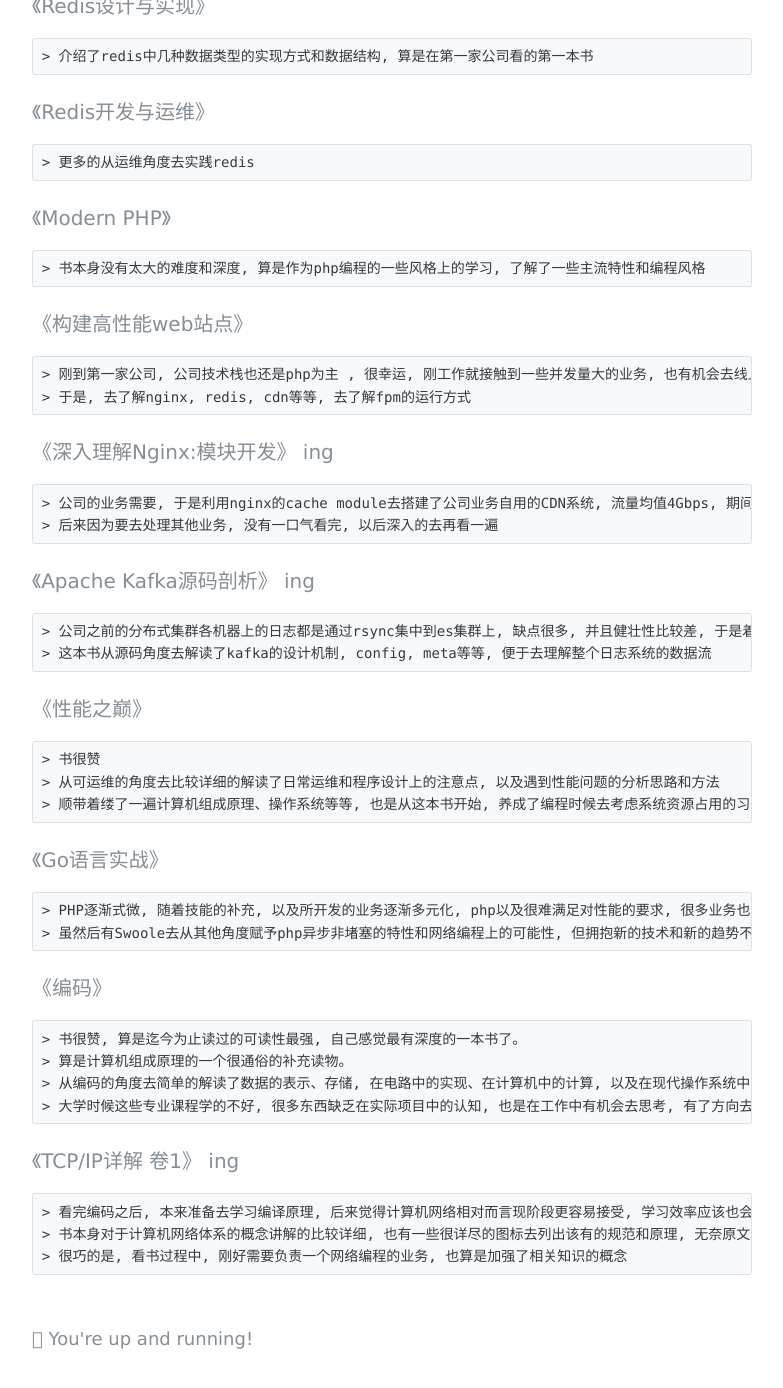
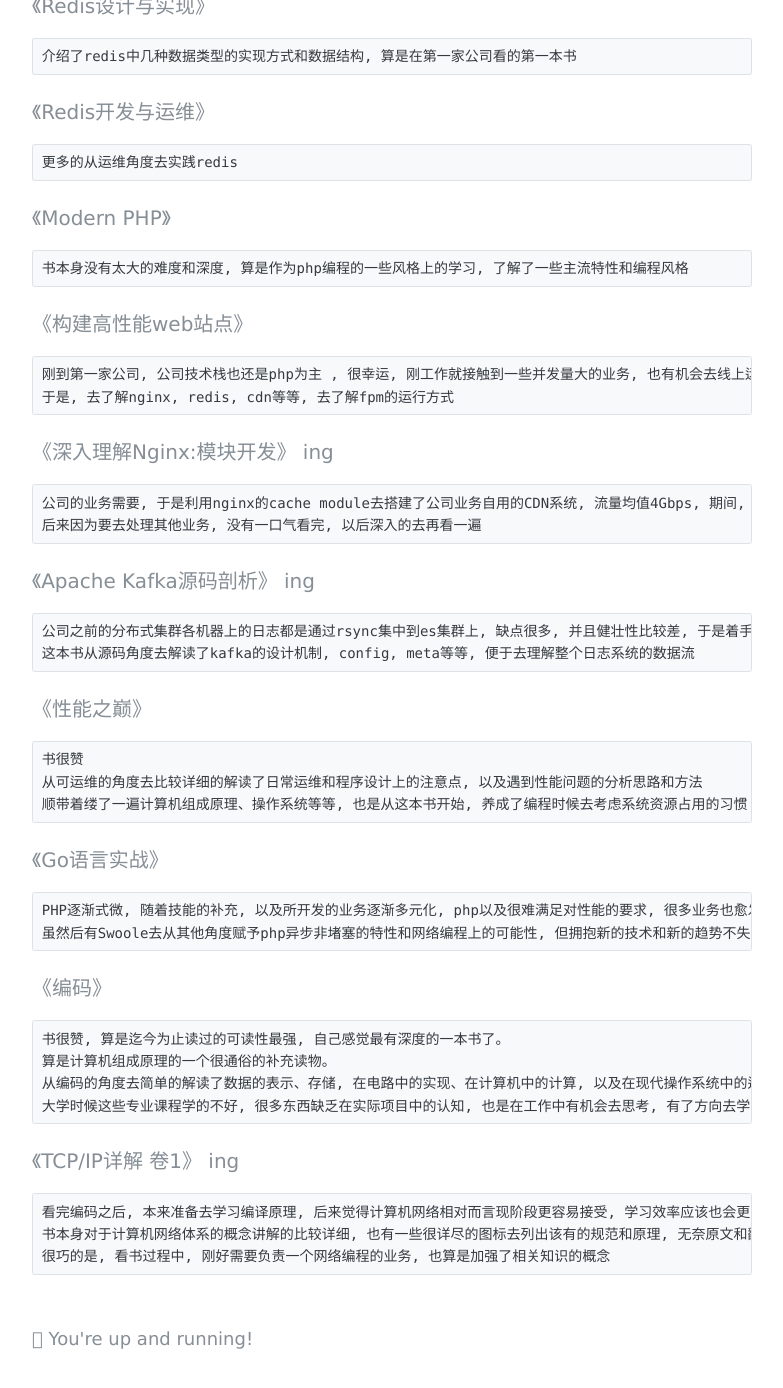
Before and after one commit to jiajun-artist/jiajun-artist.github.io, a Jekyll site: the page built from _posts/2018-03-18-reading.md, in a window 1280 px wide and 1400 px high, scrolled down 405 px. Shown: the top 1388 px of the window, without its empty margins (248-1031 px from the left). Built offline with Jekyll 4.4.1, drawn with Linux system fonts in a browser that asks for light colours.

Commit message:
add blog

```diff
--- a/_posts/2018-03-18-reading.md
+++ b/_posts/2018-03-18-reading.md
@@ -11,44 +11,44 @@ comments: true
 
 
 #### 《Redis设计与实现》
-    > 介绍了redis中几种数据类型的实现方式和数据结构, 算是在第一家公司看的第一本书
+    介绍了redis中几种数据类型的实现方式和数据结构, 算是在第一家公司看的第一本书
 
 #### 《Redis开发与运维》
-    > 更多的从运维角度去实践redis
+    更多的从运维角度去实践redis
 
 #### 《Modern PHP》
-    > 书本身没有太大的难度和深度, 算是作为php编程的一些风格上的学习, 了解了一些主流特性和编程风格
+    书本身没有太大的难度和深度, 算是作为php编程的一些风格上的学习, 了解了一些主流特性和编程风格
 
 #### 《构建高性能web站点》
-    > 刚到第一家公司, 公司技术栈也还是php为主 , 很幸运, 刚工作就接触到一些并发量大的业务, 也有机会去线上运维, 第一次听说并发, 也打开了学习的大门
-    > 于是, 去了解nginx, redis, cdn等等, 去了解fpm的运行方式
+    刚到第一家公司, 公司技术栈也还是php为主 , 很幸运, 刚工作就接触到一些并发量大的业务, 也有机会去线上运维, 第一次听说并发, 也打开了学习的大门
+    于是, 去了解nginx, redis, cdn等等, 去了解fpm的运行方式
 
 #### 《深入理解Nginx:模块开发》 ing
-    > 公司的业务需要, 于是利用nginx的cache module去搭建了公司业务自用的CDN系统, 流量均值4Gbps, 期间, 大概了解了nginx的设计模式, 处理请求的大致步骤和逻辑等等
-    > 后来因为要去处理其他业务, 没有一口气看完, 以后深入的去再看一遍
+    公司的业务需要, 于是利用nginx的cache module去搭建了公司业务自用的CDN系统, 流量均值4Gbps, 期间, 大概了解了nginx的设计模式, 处理请求的大致步骤和逻辑等等
+    后来因为要去处理其他业务, 没有一口气看完, 以后深入的去再看一遍
 
 #### 《Apache Kafka源码剖析》 ing
-    > 公司之前的分布式集群各机器上的日志都是通过rsync集中到es集群上, 缺点很多, 并且健壮性比较差, 于是着手搭建了ZK+KAFKA的日志消息队列
-    > 这本书从源码角度去解读了kafka的设计机制, config, meta等等, 便于去理解整个日志系统的数据流
+    公司之前的分布式集群各机器上的日志都是通过rsync集中到es集群上, 缺点很多, 并且健壮性比较差, 于是着手搭建了ZK+KAFKA的日志消息队列
+    这本书从源码角度去解读了kafka的设计机制, config, meta等等, 便于去理解整个日志系统的数据流
 
 #### 《性能之巅》
-    > 书很赞
-    > 从可运维的角度去比较详细的解读了日常运维和程序设计上的注意点, 以及遇到性能问题的分析思路和方法
-    > 顺带着缕了一遍计算机组成原理、操作系统等等, 也是从这本书开始, 养成了编程时候去考虑系统资源占用的习惯
+    书很赞
+    从可运维的角度去比较详细的解读了日常运维和程序设计上的注意点, 以及遇到性能问题的分析思路和方法
+    顺带着缕了一遍计算机组成原理、操作系统等等, 也是从这本书开始, 养成了编程时候去考虑系统资源占用的习惯
 
 #### 《Go语言实战》
-    > PHP逐渐式微, 随着技能的补充, 以及所开发的业务逐渐多元化, php以及很难满足对性能的要求, 很多业务也愈发的需要异步非堵塞的编程模型, 这些都是php很难满足的。
-    > 虽然后有Swoole去从其他角度赋予php异步非堵塞的特性和网络编程上的可能性, 但拥抱新的技术和新的趋势不失为一种效率更高的选择
+    PHP逐渐式微, 随着技能的补充, 以及所开发的业务逐渐多元化, php以及很难满足对性能的要求, 很多业务也愈发的需要异步非堵塞的编程模型, 这些都是php很难满足的。
+    虽然后有Swoole去从其他角度赋予php异步非堵塞的特性和网络编程上的可能性, 但拥抱新的技术和新的趋势不失为一种效率更高的选择
 #### 《Go学习笔记》
 #### 《Go并发编程实战》
 
 #### 《编码》
-    > 书很赞, 算是迄今为止读过的可读性最强, 自己感觉最有深度的一本书了。
-    > 算是计算机组成原理的一个很通俗的补充读物。
-    > 从编码的角度去简单的解读了数据的表示、存储, 在电路中的实现、在计算机中的计算, 以及在现代操作系统中的运用。
-    > 大学时候这些专业课程学的不好, 很多东西缺乏在实际项目中的认知, 也是在工作中有机会去思考, 有了方向去学习
+    书很赞, 算是迄今为止读过的可读性最强, 自己感觉最有深度的一本书了。
+    算是计算机组成原理的一个很通俗的补充读物。
+    从编码的角度去简单的解读了数据的表示、存储, 在电路中的实现、在计算机中的计算, 以及在现代操作系统中的运用。
+    大学时候这些专业课程学的不好, 很多东西缺乏在实际项目中的认知, 也是在工作中有机会去思考, 有了方向去学习
 
 #### 《TCP/IP详解 卷1》 ing
-    > 看完编码之后, 本来准备去学习编译原理, 后来觉得计算机网络相对而言现阶段更容易接受, 学习效率应该也会更高, 于是把这本非常厚的书拿过来坑了
-    > 书本身对于计算机网络体系的概念讲解的比较详细, 也有一些很详尽的图标去列出该有的规范和原理, 无奈原文和翻译都表述的比较术语化, 导致书的阅读体验不是特别好, 但不妨碍从中获取一些干货
-    > 很巧的是, 看书过程中, 刚好需要负责一个网络编程的业务, 也算是加强了相关知识的概念
+    看完编码之后, 本来准备去学习编译原理, 后来觉得计算机网络相对而言现阶段更容易接受, 学习效率应该也会更高, 于是把这本非常厚的书拿过来坑了
+    书本身对于计算机网络体系的概念讲解的比较详细, 也有一些很详尽的图标去列出该有的规范和原理, 无奈原文和翻译都表述的比较术语化, 导致书的阅读体验不是特别好, 但不妨碍从中获取一些干货
+    很巧的是, 看书过程中, 刚好需要负责一个网络编程的业务, 也算是加强了相关知识的概念
```
